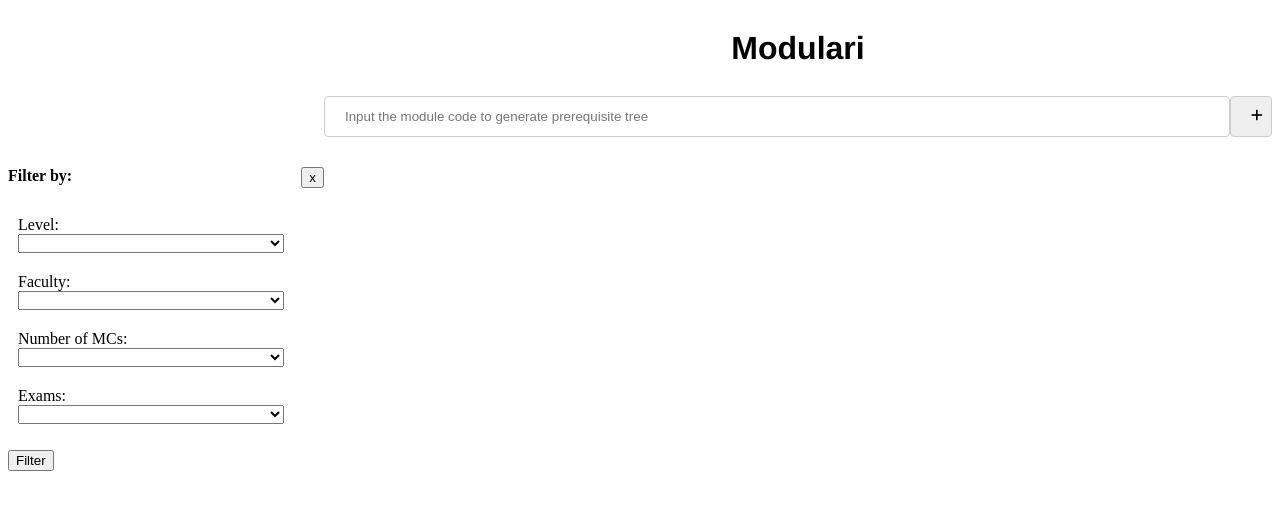
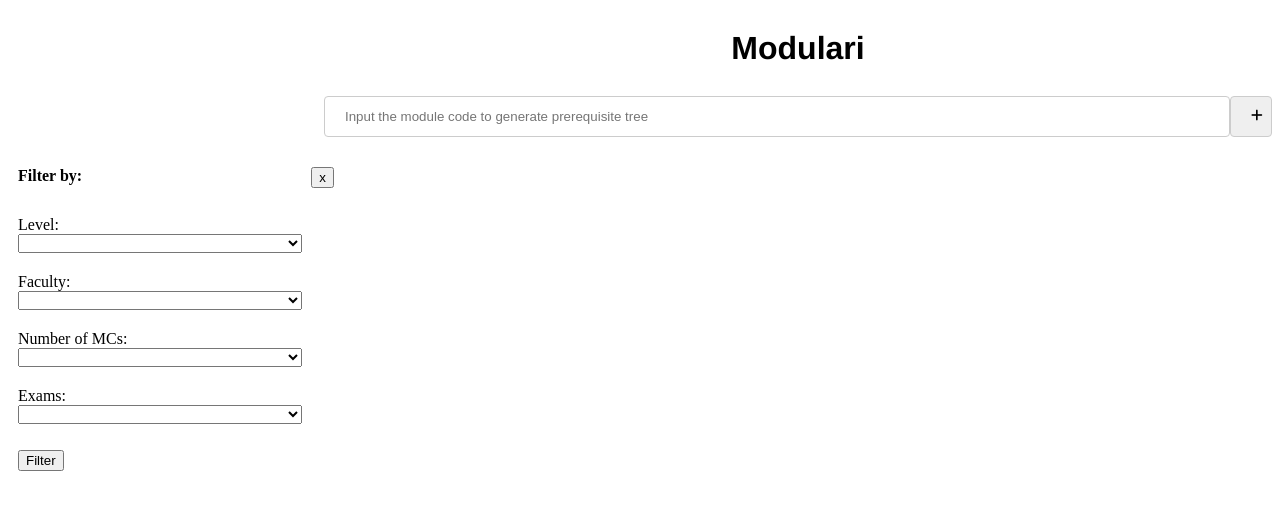
Before and after one commit to yuheem/Modulari, a Vue app in the folder modulari/: page / in a window 1280 px wide. Both pictures are taken after a click on the button 20 px from the left and 17 px from the top of the page. Shown: the top 510 px of the page. Built offline with nearby package versions, Linux system fonts and the light colour scheme.

Commit message:
Edit margin and padding styling

```diff
--- a/modulari/src/components/FilterOptions.vue
+++ b/modulari/src/components/FilterOptions.vue
@@ -1,5 +1,5 @@
 <template>
-  <div>
+  <div id="filter-options">
     <form @submit="filterModules">
       <ul>
         <!-- Filter modules by level -->
@@ -120,7 +120,7 @@ ul {
 }
 
 li {
-  padding: 10px;
+  padding: 10px 0px;
 }
 
 label,
@@ -128,8 +128,4 @@ select {
   display: block;
   width: 90%;
 }
-
-input[type="submit"] {
-  margin-right: 40px;
-}
 </style>>
--- a/modulari/src/components/Sidebar.vue
+++ b/modulari/src/components/Sidebar.vue
@@ -30,6 +30,7 @@ export default {
 <style scoped>
 #sidebar {
   display: none;
+  margin-left: 10px;
 }
 
 button {
```
